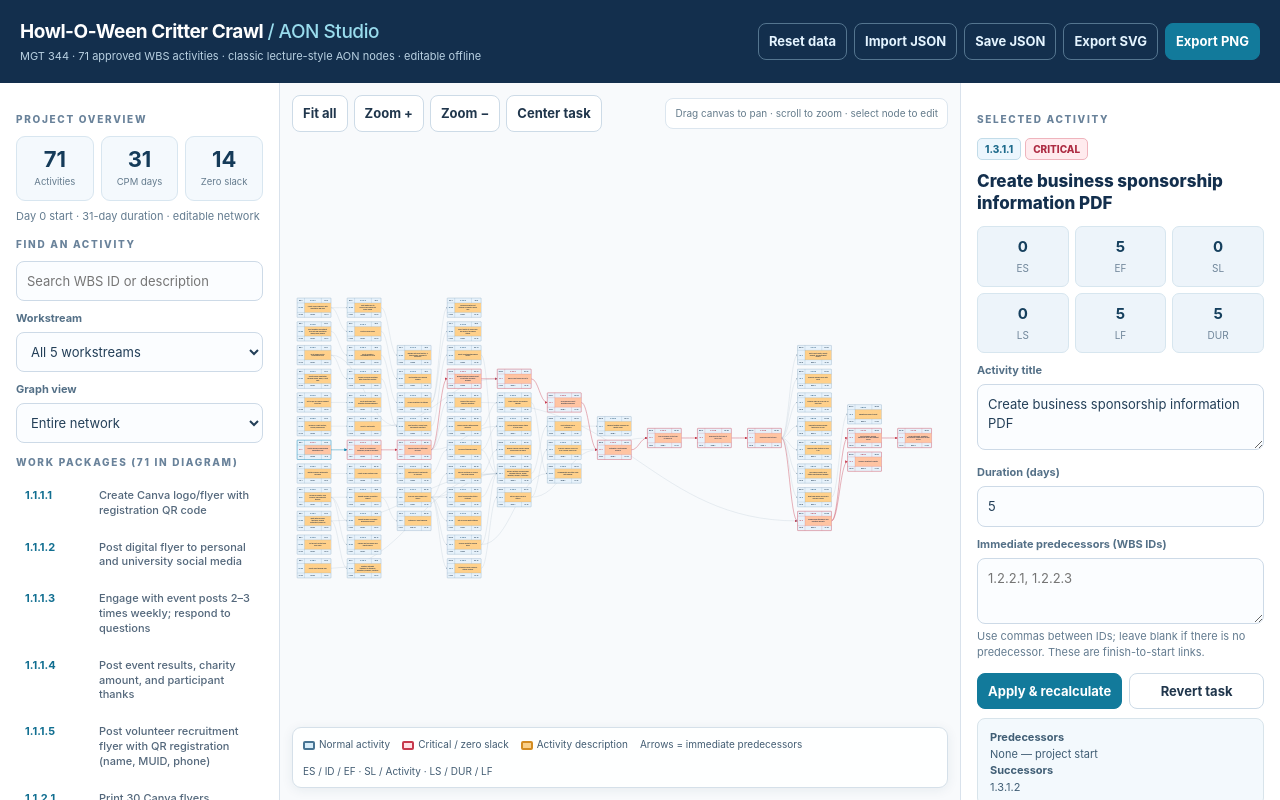
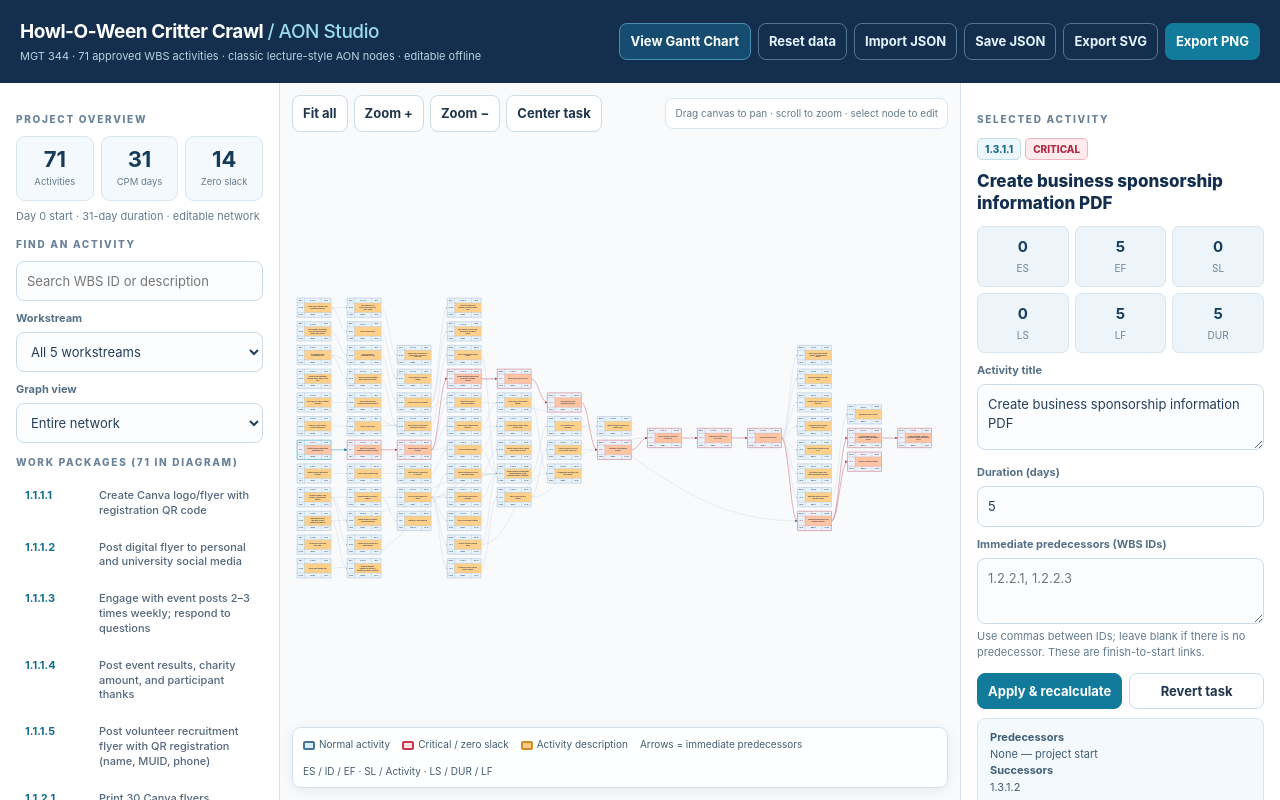
Before and after one commit to sunnyxvunti/sunnyxvunti.github.io, a plain HTML site: page howl-o-ween/index.html in a window 1280 px wide. Drawn offline with Linux system fonts and the light colour scheme.

Commit message:
Link Howl-O-Ween AON network to interactive Gantt chart

```diff
--- a/howl-o-ween/index.html
+++ b/howl-o-ween/index.html
@@ -67,7 +67,7 @@ hr{border:0;border-top:1px solid var(--line);margin:17px 0}
 </head>
 <body>
 <header class="topbar"><div><h1>Howl-O-Ween Critter Crawl <span style="color:#99dced;font-weight:500"> / AON Studio</span></h1><div class="subtitle">MGT 344 · 71 approved WBS activities · classic lecture-style AON nodes · editable offline</div></div>
-<div class="head-actions"><button class="ghost" id="reset">Reset data</button><button class="ghost" id="import">Import JSON</button><input id="filePick" type="file" accept="application/json,.json"><button class="ghost" id="exportJSON">Save JSON</button><button class="ghost" id="exportSVG">Export SVG</button><button class="primary" id="exportPNG">Export PNG</button></div></header>
+<div class="head-actions"><a href="gantt.html" class="ghost" style="text-decoration:none;display:inline-flex;align-items:center;background:#164c70;color:white;border:1px solid #4a8db2;padding:8px 11px;border-radius:8px;font-weight:700">View Gantt Chart</a><button class="ghost" id="reset">Reset data</button><button class="ghost" id="import">Import JSON</button><input id="filePick" type="file" accept="application/json,.json"><button class="ghost" id="exportJSON">Save JSON</button><button class="ghost" id="exportSVG">Export SVG</button><button class="primary" id="exportPNG">Export PNG</button></div></header>
 <div class="layout">
 <aside class="left"><div class="kicker">Project overview</div><div class="metrics"><div class="metric"><strong id="numPackages">71</strong><span>Activities</span></div><div class="metric"><strong id="days">31</strong><span>CPM days</span></div><div class="metric"><strong id="critCount">14</strong><span>Zero slack</span></div></div>
 <div id="networkInfo" class="small">Duration-only CPM · finish-to-start relationships</div>
```
